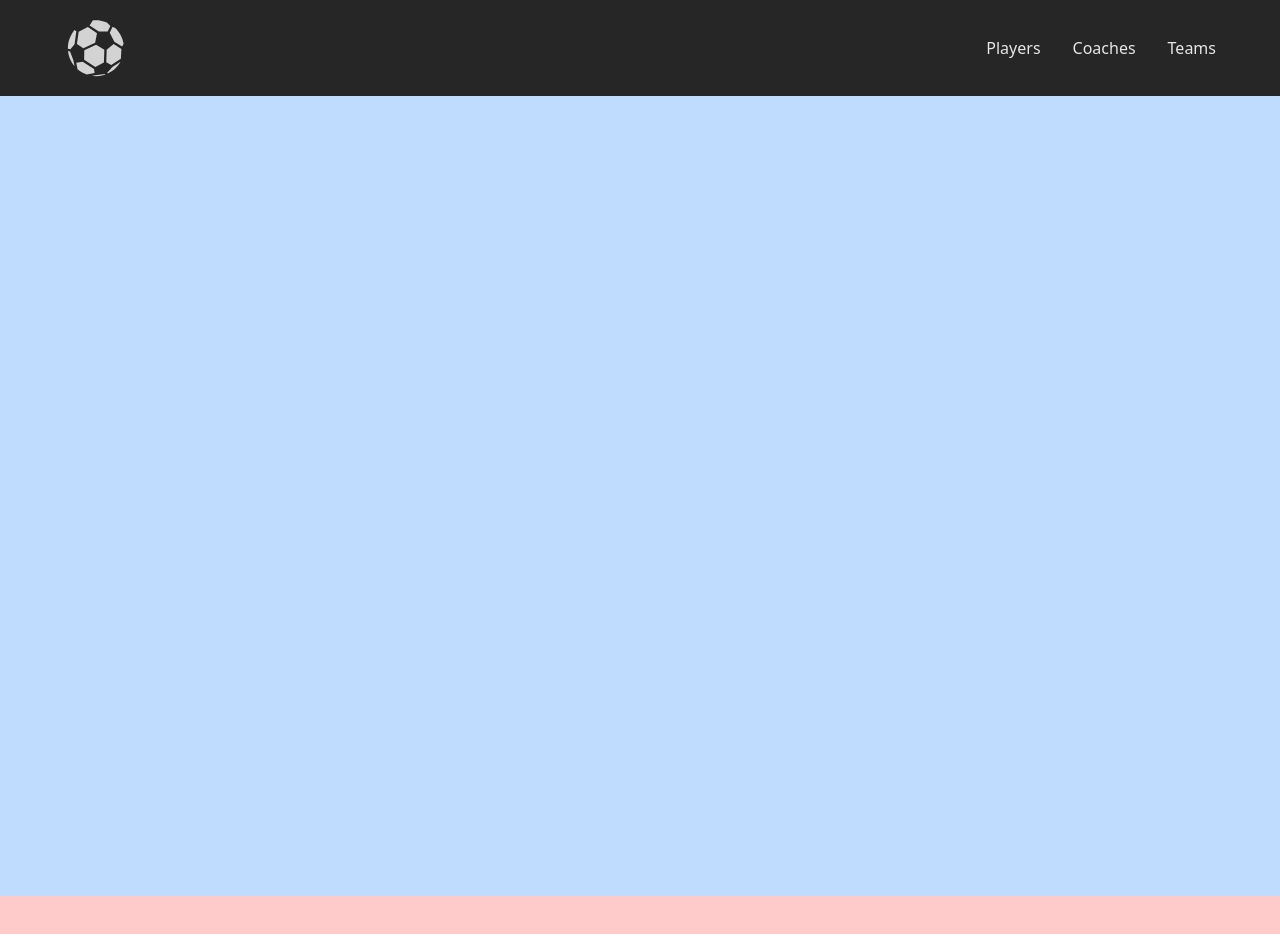
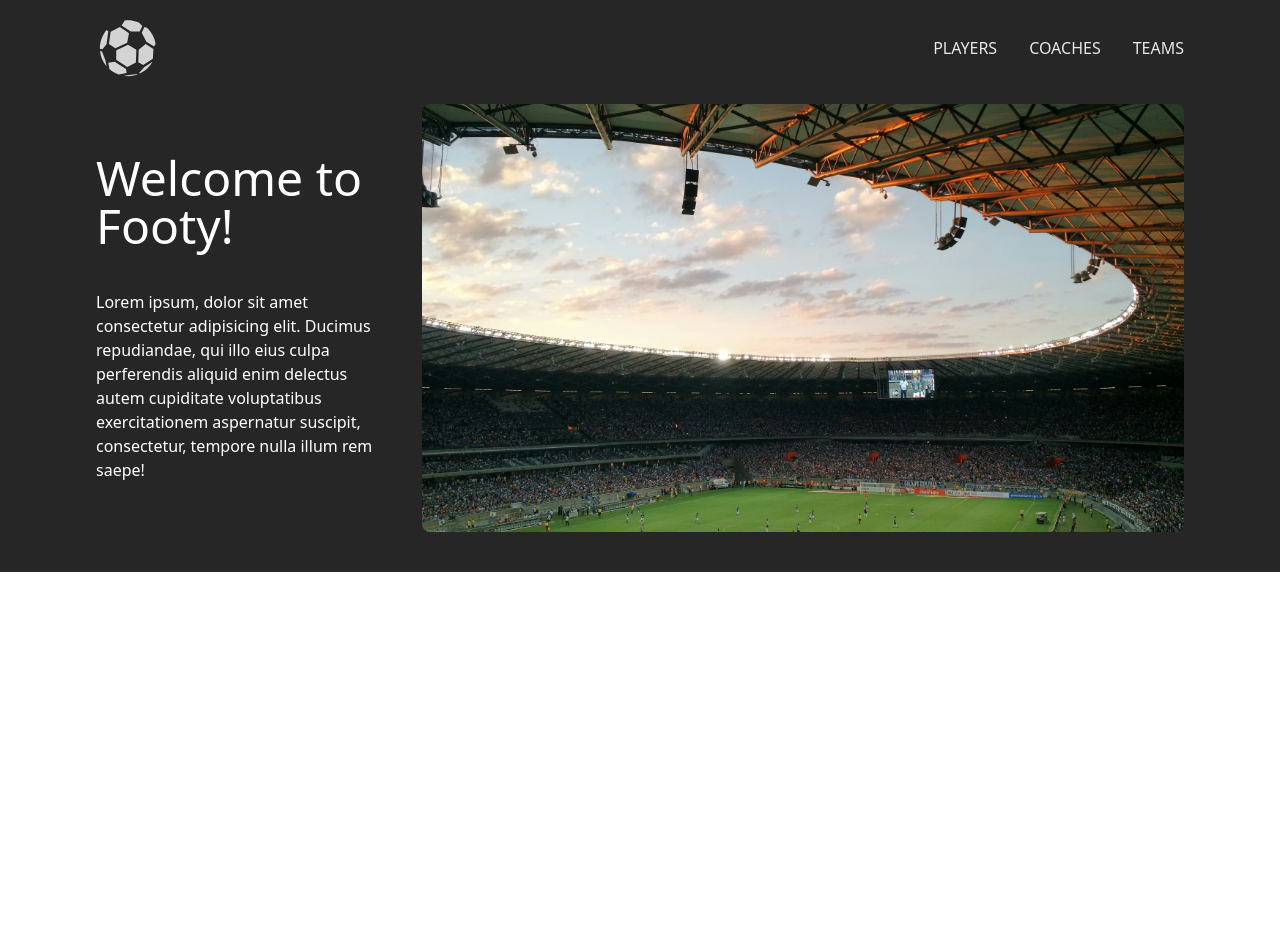
Before and after one commit to aspandey1/sports-website, a React (Vite) app in the folder frontend/: page / in a window 1280 px wide. Shown: the top 934 px of the page. After the commit the page ends 800 px from the top, so only its background shows below. Built offline with nearby package versions, Linux system fonts and the light colour scheme.

Commit message:
Developed the hero section of the landing page

```diff
--- /dev/null
+++ b/frontend/src/components/Hero.tsx
@@ -0,0 +1,20 @@
+import picture from "../assets/unsplash.jpg";
+
+const Hero = () => {
+  return (
+    <div className="flex flex-col lg:flex-row lg:px-[6rem] px-[2rem] bg-neutral-800 pb-10 pt-10 lg:pt-2 text-center lg:text-left">
+      <div className="flex flex-col lg:w-[30%] w-full text-white pr-6 justify-center">
+        <h1 className="text-5xl pb-10">Welcome to Footy!</h1>
+        <p className="lg:pb-0 pb-10">
+          Lorem ipsum, dolor sit amet consectetur adipisicing elit. Ducimus
+          repudiandae, qui illo eius culpa perferendis aliquid enim delectus
+          autem cupiditate voluptatibus exercitationem aspernatur suscipit,
+          consectetur, tempore nulla illum rem saepe!
+        </p>
+      </div>
+      <img src={picture} alt="" className="lg:w-[70%] w-full rounded-lg" />
+    </div>
+  );
+};
+
+export default Hero;
--- a/frontend/src/components/Landing.tsx
+++ b/frontend/src/components/Landing.tsx
@@ -1,9 +1,12 @@
+import Hero from "./Hero";
+
 const Landing = () => {
   return (
-    <div>
-      <div className="h-[100vh] bg-blue-200"></div>
-      <div className="h-[100vh] bg-red-200"></div>
-    </div>
+    <>
+      <div className="">
+        <Hero />
+      </div>
+    </>
   );
 };
 
--- a/frontend/src/components/NavBar.tsx
+++ b/frontend/src/components/NavBar.tsx
@@ -31,7 +31,7 @@ const NavBar = () => {
 
   return (
     <header className="sticky top-0 bg-neutral-800 items-center">
-      <nav className="flex justify-between items-center w-[90%] m-auto">
+      <nav className="flex justify-between items-center md:px-[6rem] px-[2rem]">
         <div className="z-50 bg-neutral-800 w-full h-full py-4">
           <GiSoccerBall color="lightgrey" className="w-16 h-16" />
         </div>
@@ -43,7 +43,7 @@ const NavBar = () => {
           <ul className="flex md:flex-row flex-col md:items-center md:gap-[4vh] gap-[6vh]">
             {NavLinks.map((link) => (
               <li>
-                <a href={link.link} className="">
+                <a href={link.link} className="uppercase">
                   {link.name}
                 </a>
               </li>
```
Also changed, not shown: frontend/src/assets/unsplash.jpg (added).
